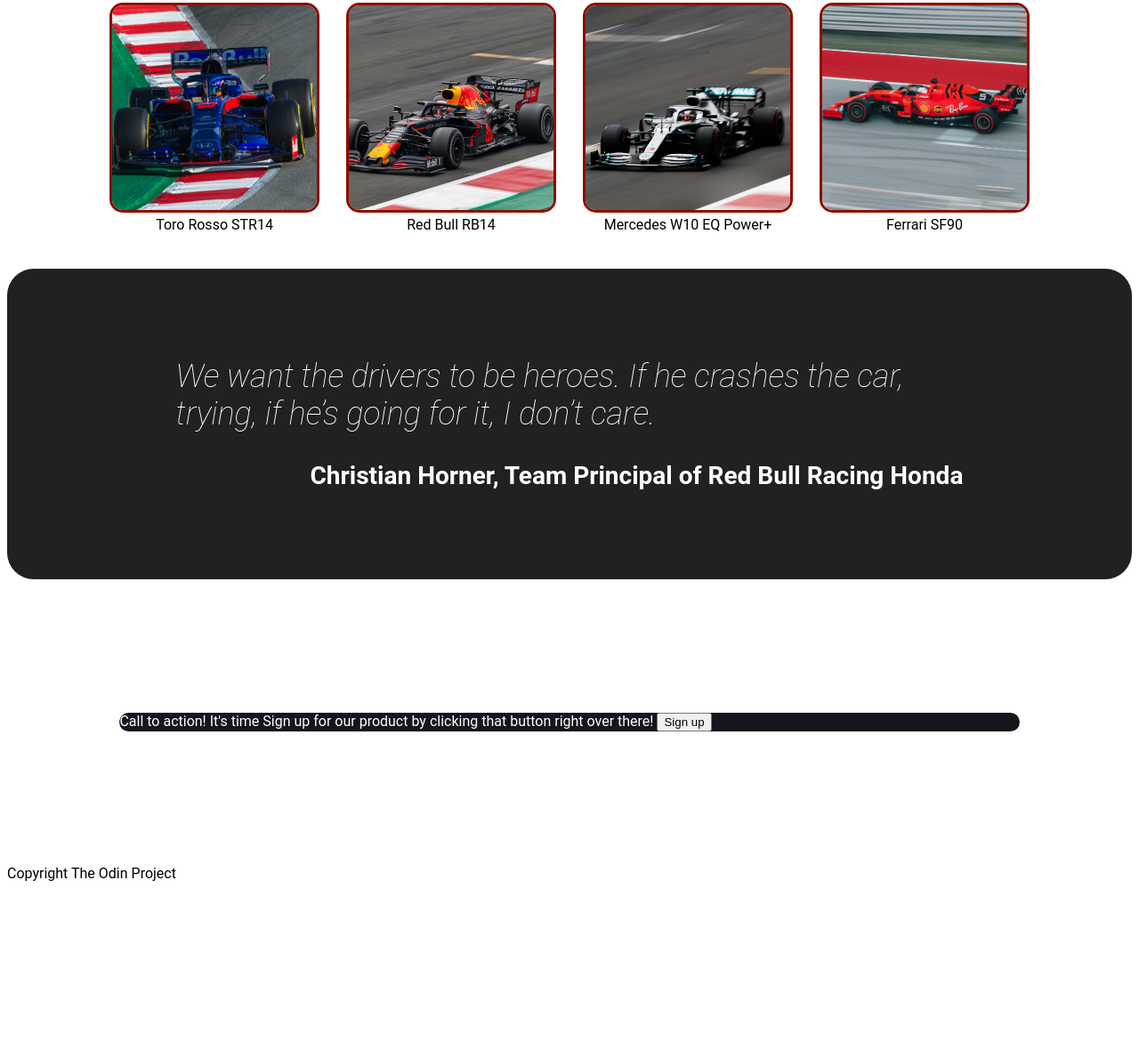
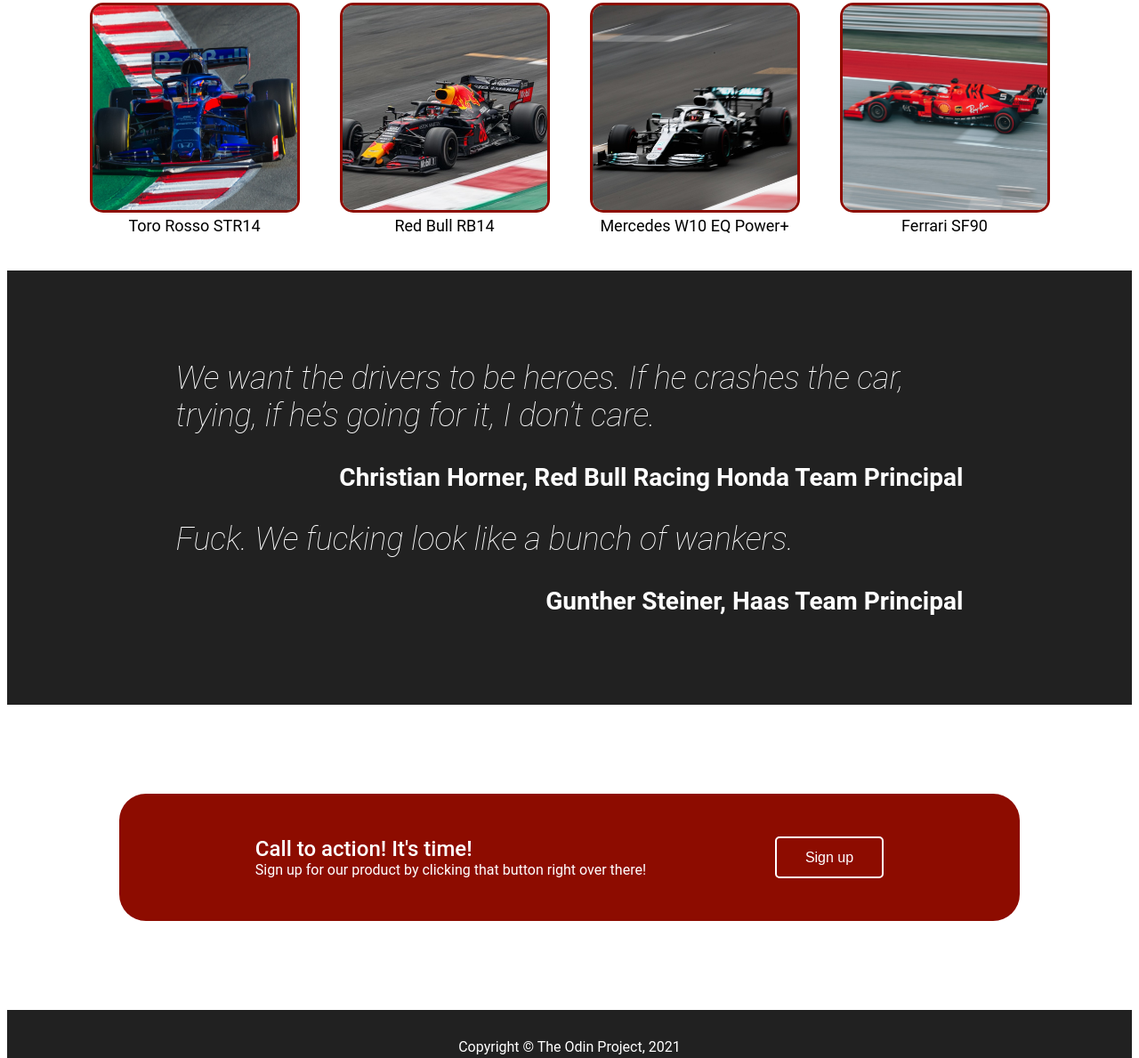
Before and after one commit to thewhitehaven04/Project_Landing_Page, a plain HTML site: page index.html in a window 1280 px wide. Shown: the part 728-1917 px from the top of the page at 89% size. Before the commit the page ends 1727 px from the top, so only its background shows below. Drawn offline with Linux system fonts and the light colour scheme.

Commit message:
Design complete

```diff
--- a/css/style.css
+++ b/css/style.css
@@ -119,12 +119,16 @@ body {
   justify-content: center;
   flex-grow: 1;
   flex-shrink: 1;
-  gap: 30px;
+  gap: 45px;
   margin: 40px;
 }
 
 .collection__images__captioned {
   text-align: center;
+}
+
+.img__caption {
+  font-size: 18px;
 }
 
 .image__rounded {
@@ -141,7 +145,6 @@ body {
   display: flex;
   flex-direction: column;
   gap: 2em;
-  border-radius: var(--default-border-radius);
 }
 
 .quotation-block__quote {
@@ -158,11 +161,43 @@ body {
 }
 
 .signup-form {
-  margin: 150px 10% 150px;
-  background-color: #15151e;
+  margin: 100px 10% 100px;
+  padding: 3em 5em;
+  background-color: var(--f1-brand-color);
   border-radius: 30px;
   color: white;
   display: flex;
-  flex-direction: column;
+  flex-direction: row;
   justify-content: space-around;
 }
+
+.signup-form__text {
+  display: flex;
+  flex-direction: column;
+}
+
+#signup-form__text__header,
+#signup-form__text__caption {
+  display: inline-block;
+}
+
+#signup-form__text__header {
+  font-size: 24px;
+  font-weight: 500;
+}
+
+#signup-form__button {
+  background-color: var(--f1-brand-color);
+  color: white;
+  border-radius: 5px;
+  padding: 0.5em 2em;
+  font-size: 16px;
+  border: 2px solid white;
+}
+
+.footer {
+  color: white;
+  background-color: var(--f1-black);
+  padding: 2em 0px;
+  text-align: center;
+}
--- a/index.html
+++ b/index.html
@@ -22,7 +22,9 @@
           <a class="header__links__coloured" href="https://f1tv.formula1.com"
             >F1 TV</a
           >
-          <a class="header__links__coloured" href="https://www.fia.com">FIA website</a>
+          <a class="header__links__coloured" href="https://www.fia.com"
+            >FIA website</a
+          >
         </div>
       </div>
     </header>
@@ -54,7 +56,7 @@
             alt="Image 1"
             id="img_1"
           />
-          <label for="img_1">Toro Rosso STR14</label>
+          <label class="img__caption" for="img_1">Toro Rosso STR14</label>
         </div>
         <div class="collection__images__captioned">
           <img
@@ -63,7 +65,7 @@
             alt="Image 2"
             id="img_2"
           />
-          <label for="img_2">Red Bull RB14</label>
+          <label class="img__caption" for="img_2">Red Bull RB14</label>
         </div>
         <div class="collection__images__captioned">
           <img
@@ -72,7 +74,7 @@
             alt="Image 3"
             id="img_3"
           />
-          <label for="img_3">Mercedes W10 EQ Power+</label>
+          <label class="img__caption" for="img_3">Mercedes W10 EQ Power+</label>
         </div>
         <div class="collection__images__captioned">
           <img
@@ -81,7 +83,7 @@
             alt="Image 4"
             id="img_4"
           />
-          <label for="img_4">Ferrari SF90</label>
+          <label class="img__caption" for="img_4">Ferrari SF90</label>
         </div>
       </div>
     </div>
@@ -91,22 +93,28 @@
         he’s going for it, I don’t care.
       </span>
       <span class="quotation-block__author"
-        >Christian Horner, Team Principal of Red Bull Racing Honda</span
+        >Christian Horner, Red Bull Racing Honda Team Principal</span
+      >
+      <span class="quotation-block__quote"
+        >Fuck. We fucking look like a bunch of wankers.
+      </span>
+      <span class="quotation-block__author"
+        >Gunther Steiner, Haas Team Principal</span
       >
     </div>
     <div class="signup-form">
       <div class="signup-form__text">
-        <span class="signup-form__text__header">Call to action! It's time</span>
-        <span class="signup-form__text__caption"
+        <span id="signup-form__text__header">Call to action! It's time!</span>
+        <span id="signup-form__text__caption"
           >Sign up for our product by clicking that button right over
           there!</span
         >
-        <button class="signup-form__button">Sign up</button>
       </div>
+      <button id="signup-form__button">Sign up</button>
     </div>
     <footer>
       <div class="footer">
-        <span>Copyright The Odin Project</span>
+        <span class="footer__copyright">Copyright © The Odin Project, 2021</span>
       </div>
     </footer>
   </body>
```
